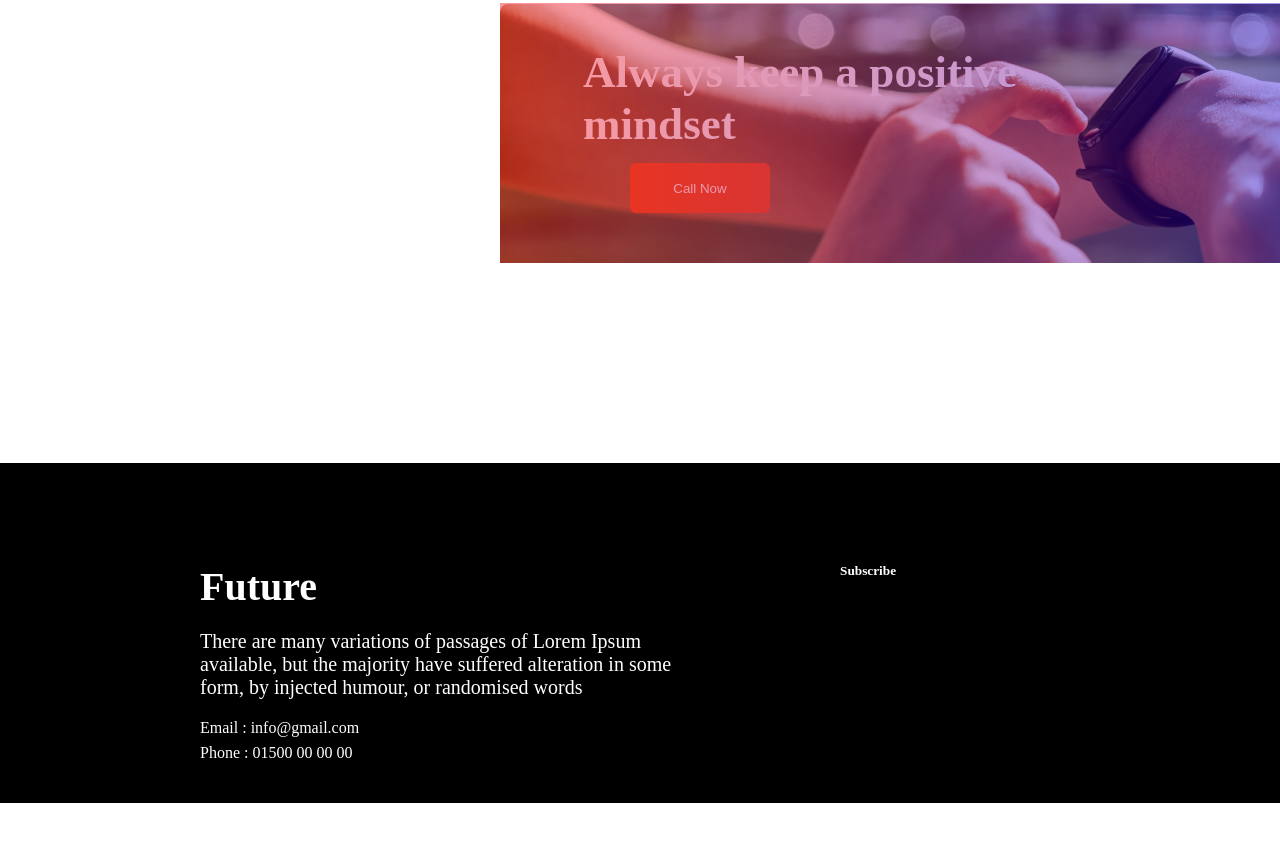
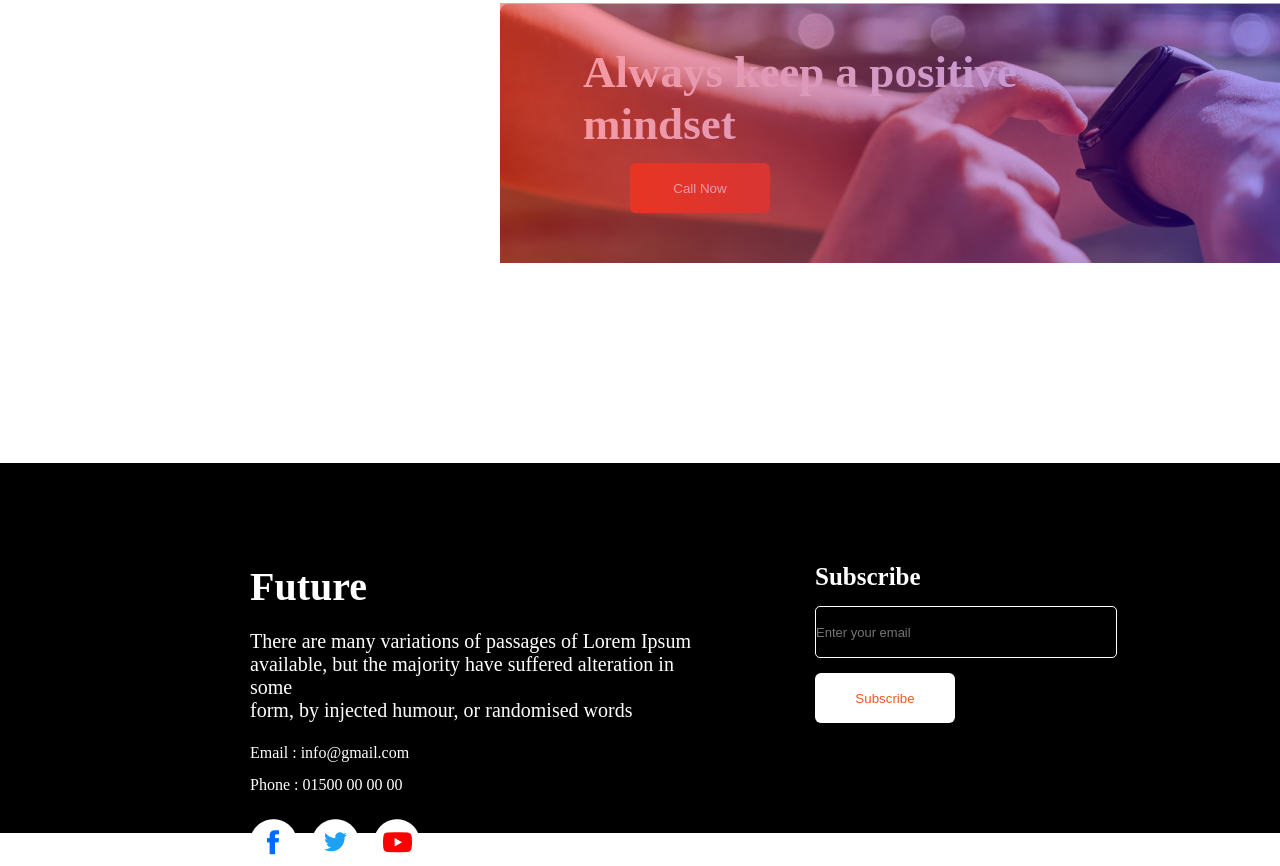
Before and after one commit to alamin147/assignment-1, a plain HTML site: page index.html in a window 1280 px wide. Shown: the part 2249-3115 px from the top of the page. Before the commit the page ends 3052 px from the top, so only its background shows below. Drawn offline with Linux system fonts and the light colour scheme.

Commit message:
final-test

```diff
--- a/index.html
+++ b/index.html
@@ -123,11 +123,14 @@
             <p class="footer-mail">Email : info@gmail.com</p>
             <p class="footer-phone">Phone : 01500 00 00 00
             </p>
-            <div class="icons"></div>
+            <div class="icons">
+                <img class="foot-icon" src="./assets/images/icons/fb.png" alt=""><img class="foot-icon" src="./assets/images/icons/twitter.png" alt=""><img class="foot-icon" src="./assets/images/icons/youtube.png" alt="">
+            </div>
         </div>
         <div class="form">
-            <h5>Subscribe</h5>
-            <form action=""></form>
+            <h5 class="foot-sub">Subscribe</h5>
+
+            <form class="foot-form" action=""><input class="foot-field" type="email" name="" id="" placeholder="Enter your email"> <br><input class="foot-btn" type="submit" value="Subscribe"></form>
         </div>
     </footer>
 
--- a/style.css
+++ b/style.css
@@ -249,12 +249,13 @@ ul {
     height:30vh;
     color: white;
     padding-top: 100px;
+    padding-bottom: 30px;
 }
 
 
 .left-footer{
     width: 50%;
-    margin-left: 200px;
+    margin-left: 250px;
 }
 
 
@@ -268,9 +269,56 @@ ul {
 
 .footer-des{
     font-size: 20px;
-    margin-bottom: 20px;
+    margin-bottom: 22px;
 }
 
 .footer-mail{
-    margin-bottom: 7px;
+    margin-bottom: 14px;
 }
+
+
+.footer-phone{
+    margin-bottom: 25px;
+}
+
+.icons{
+    display: flex;
+}
+
+.foot-icon{
+    margin-right: 15px;
+}
+
+
+.form{
+    width:50%;
+    margin-left: 100px;
+}
+
+.foot-sub{
+    font-size: 25px;
+    margin-bottom: 15px;
+}
+
+.foot-field{
+    height: 50px;
+    width: 300px;
+    text-align: left;
+    border-radius: 5px;
+    color: white;
+    font-weight: 400;
+    font-size: small;
+    background-color: black;
+    border: 1px solid white;
+    margin-bottom: 15px;
+}
+
+
+.foot-btn{
+    height: 50px;
+    width: 140px;
+    background-color: white;
+    border: none;
+    color: #F15822;
+    border-radius: 6px;
+}
```
